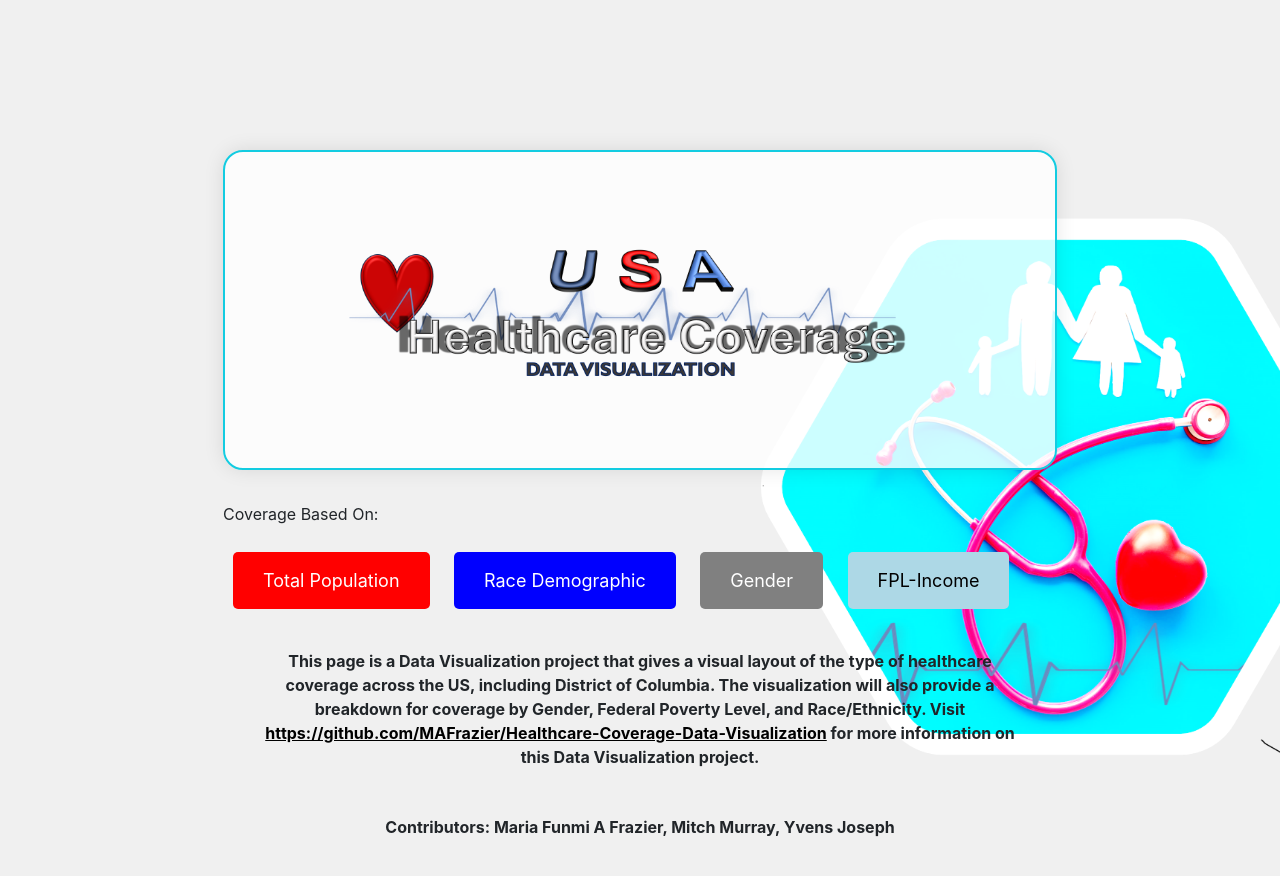
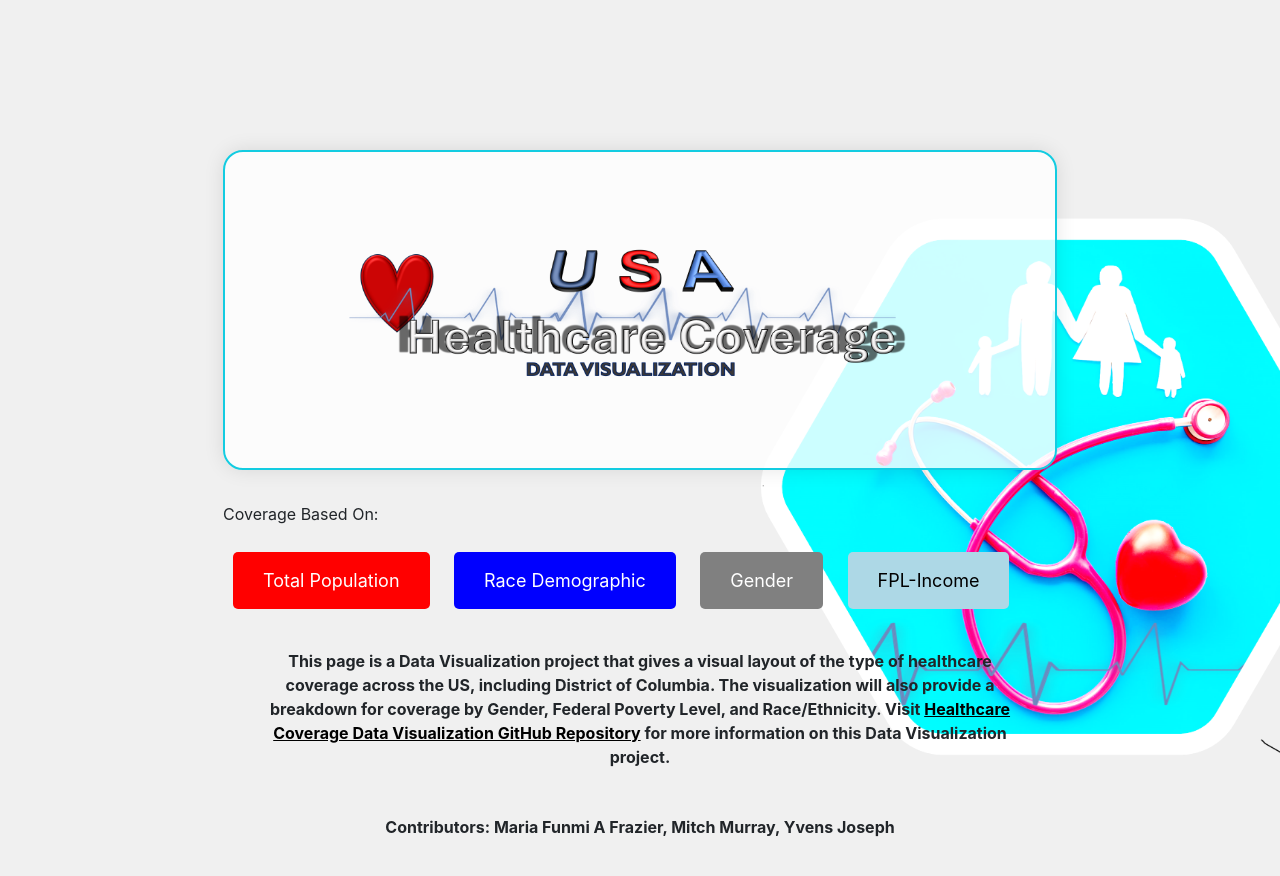
Before and after one commit to MAFrazier/Healthcare-Coverage, a plain HTML site: page Part_Two_Create_html/index.html in a window 1280 px wide. Drawn offline with nearby package versions, Linux system fonts and the light colour scheme.

Commit message:
Updated File

```diff
--- a/Part_Two_Create_html/index.html
+++ b/Part_Two_Create_html/index.html
@@ -100,7 +100,7 @@
             <p><strong>This page is a Data Visualization project that gives a visual layout of the type of healthcare coverage across the US,
                 including District of Columbia. The visualization will also provide a breakdown for coverage by Gender, Federal Poverty Level,
                 and Race/Ethnicity. Visit <a href="https://github.com/MAFrazier/Healthcare-Coverage-Data-Visualization"
-                target="_blank">https://github.com/MAFrazier/Healthcare-Coverage-Data-Visualization</a>
+                target="_blank">Healthcare Coverage Data Visualization GitHub Repository</a>
                 for more information on this Data Visualization project.</strong></p>
         </div>
     </div>
```
